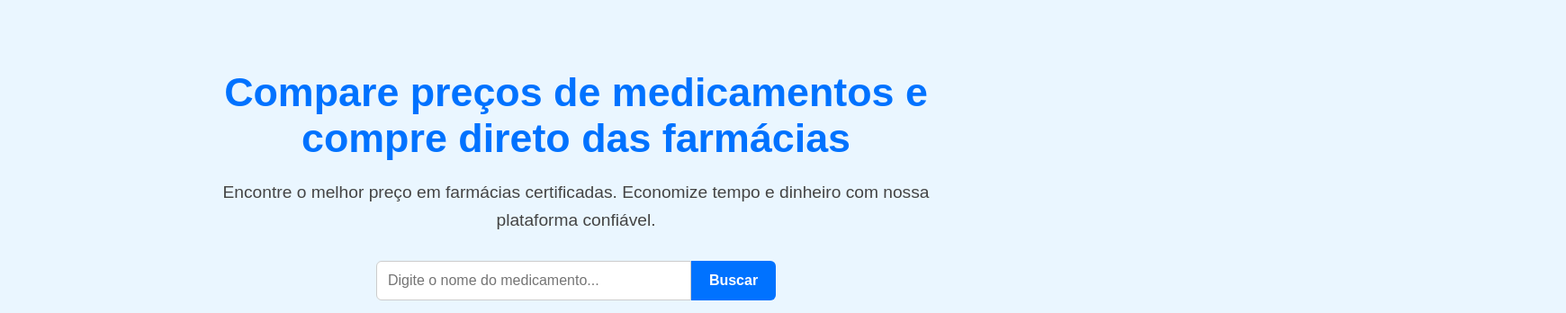
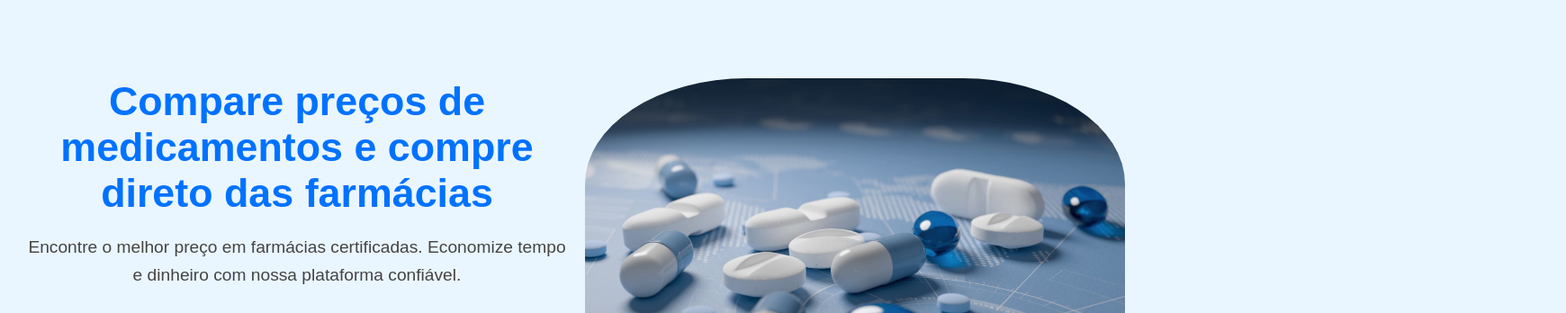
Before and after one commit to CarlosHMoraesLenz/Farma-Imersiva, a plain HTML site: page Pi/public/index.html in a window 1280 px wide. Shown: the part 72-420 px from the top of the page at 90% size, 1740 px wide, since content can reach past the window. Drawn offline with Linux system fonts and the light colour scheme; files that its build step writes are made by us from their sources.

Commit message:
ajuste de imagem

```diff
--- a/Pi/public/css/index.css
+++ b/Pi/public/css/index.css
@@ -11,7 +11,7 @@ body {
     color: #333;
 }
 
-/* Navbar */
+/* #region Navbar */
 header {
     background: linear-gradient(90deg, #0072ff, #00c6a7);
     padding: 20px 60px;
@@ -63,18 +63,22 @@ header {
 .login-btn a:hover {
     background: #f0f0f0;
 }
+/* #endregion Navbar */
 
-/* Hero Section */
+/* #region Hero Section */
 .hero {
     display: flex;
-    flex-direction: column;
-    align-items: center;
+    align-items: stretch;
     text-align: center;
     padding: 80px 20px;
+
 }
 
+/* #region Hero content */
 .hero-content {
-    max-width: 800px;
+    width: 50%;
+    margin: 10px;
+    justify-content: center;
 }
 
 .hero h1 {
@@ -91,7 +95,7 @@ header {
     color: #444;
 }
 
-/* Barra de pesquisa */
+/* #region Barra de pesquisa */
 .search-bar {
     display: flex;
     justify-content: center;
@@ -122,7 +126,9 @@ header {
     background: #005bb5;
 }
 
-/* Botão WhatsApp */
+/* #endregion Barra de pesquisa */
+
+/* #region Botão WhatsApp */
 .whatsapp-contact {
     margin-top: 15px;
 }
@@ -152,3 +158,28 @@ header {
 .whatsapp-contact i {
     font-size: 1.2rem;
 }
+
+/* #endregion Botão WhatsApp */
+
+/* #endregion Hero content */
+
+/* #region Hero img */
+
+.hero .hero-image {
+    width: 50%;
+    align-items: stretch;
+    margin: 10px;
+}
+
+.hero .hero-image img {
+    max-width: 100%;
+    max-height: 500px;
+    width: auto;
+    height: auto;
+    display: block;
+    border-radius: 30%;
+}
+
+/* #endregion Hero img */
+
+/* #endregion Hero Section */
--- a/Pi/public/index.html
+++ b/Pi/public/index.html
@@ -6,7 +6,7 @@
     <style>
         @import url('https://fonts.googleapis.com/css2?family=Montserrat:ital,wght@0,100..900;1,100..900&display=swap');
     </style>
-    <link rel="stylesheet" href="index.css">
+    <link rel="stylesheet" href="css/index.css">
     <link rel="stylesheet" href="https://cdnjs.cloudflare.com/ajax/libs/font-awesome/6.4.0/css/all.min.css">
     <title>Farma Imersiva</title>
 </head>
@@ -49,7 +49,7 @@
                 </a>
             </div>
         </div>
-        <div>
+        <div class="hero-image">
             <img src="images/medicamentos.png" alt="medicamentoImg">
         </div>
     </section>
```
